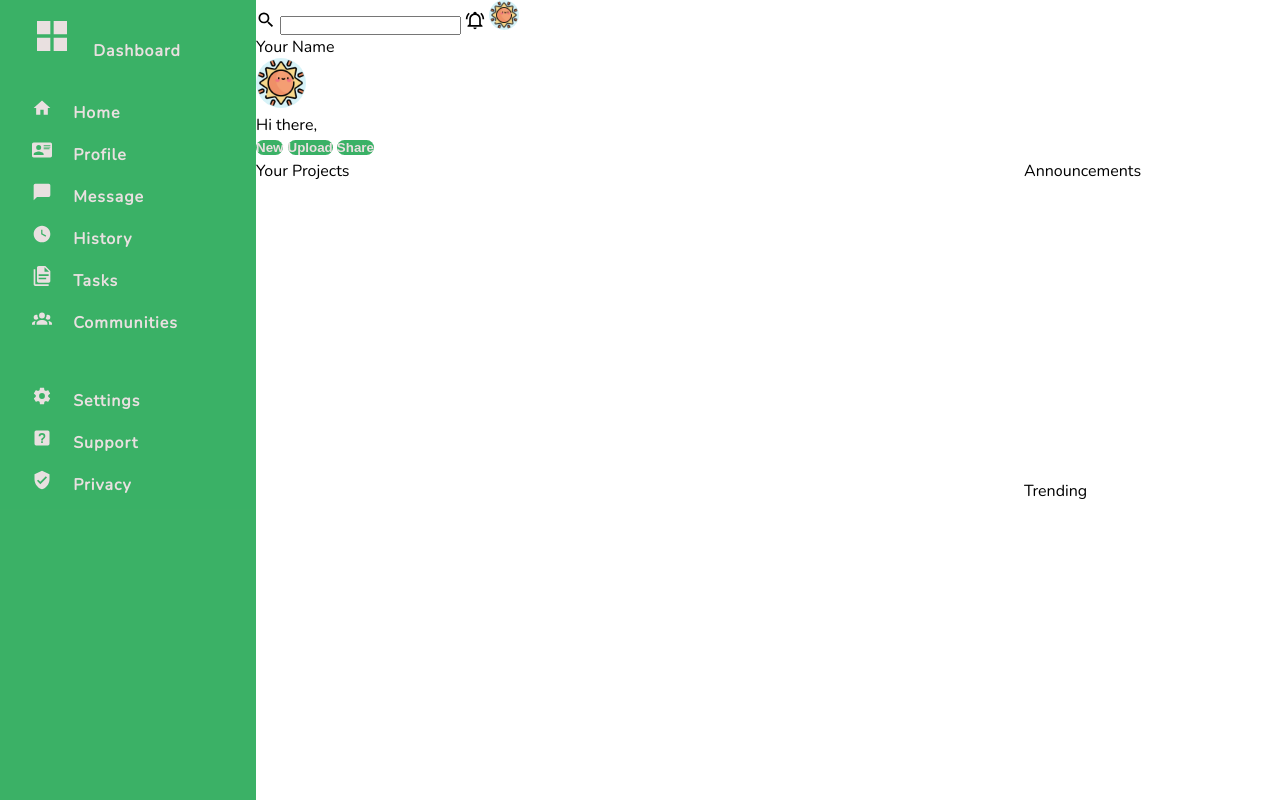
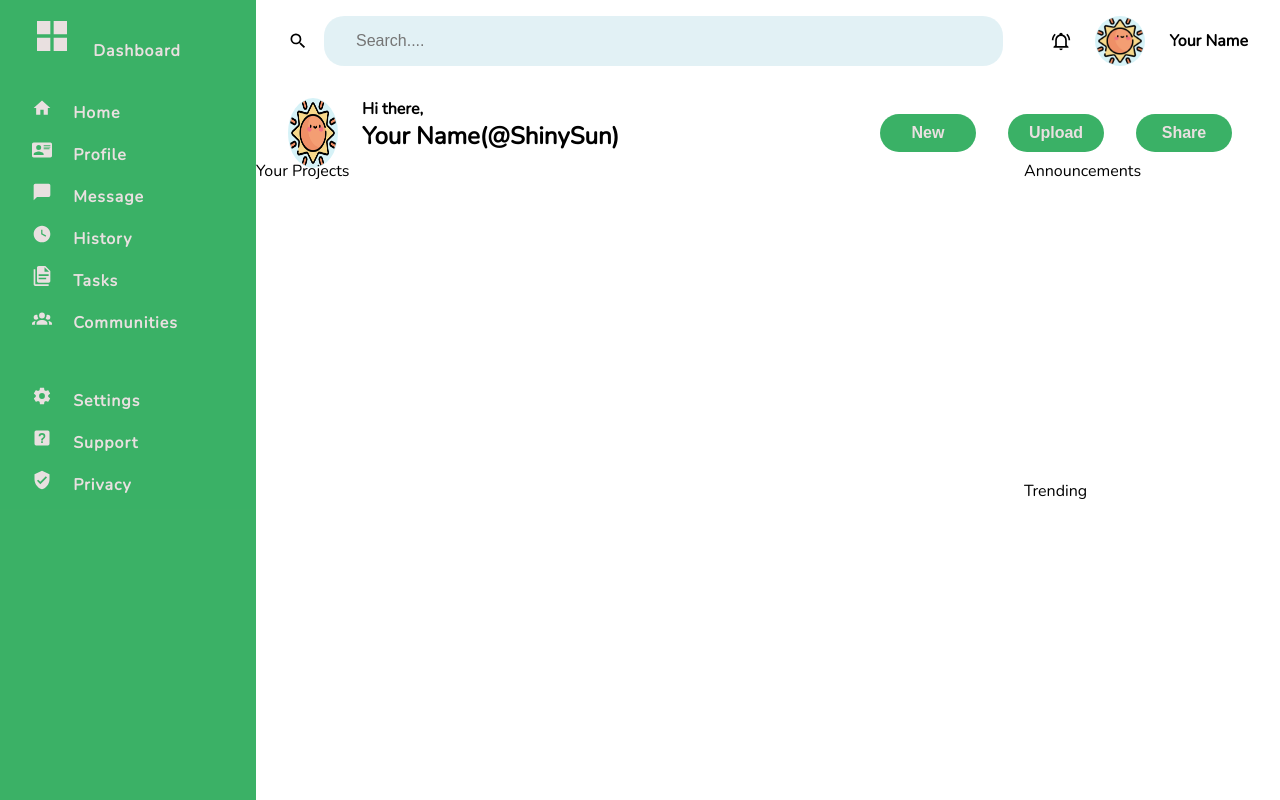
Before and after one commit to Arussel1/admin-dashboard, a plain HTML site: page index.html in a window 1280 px wide. Drawn offline with nearby package versions, Linux system fonts and the light colour scheme.

Commit message:
Complete header

```diff
--- a/index.html
+++ b/index.html
@@ -10,17 +10,23 @@
 <body>
     <div class="container">
         <div class="header">
+          <div class="first-line">
               <img class="small-icons" src="images/magnify.svg" alt="magnify">
-          <input type="search">
+              <input class="search" type="search" placeholder="Search....">
               <img class="small-icons" src="images/bell-ring-outline.svg" alt="notification">
               <img class="profile" src="images/sun.png" alt="small profile">
               <p class="name">Your Name</p>
+          </div>
+          <div class="second-line">
               <img class="big profile" src="images/sun.png" alt="big profile">
+              <div class="textarea">
                   <p class="welcome-text">Hi there,</p>
-          <p class="big name"></p>
+                  <p class="big name">Your Name(@ShinySun)</p>
+              </div>
               <button>New</button>
               <button>Upload</button>
               <button>Share</button>
+          </div>
 
         </div>
         <div class="sidebar">
@@ -28,7 +34,7 @@
 
                     <p class="sidebar-title"> <svg class="title-icon" xmlns="http://www.w3.org/2000/svg" viewBox="0 0 24 24"><path d="M3,11H11V3H3M3,21H11V13H3M13,21H21V13H13M13,3V11H21V3" /></svg> Dashboard</p>
                 </div>
-            <ul class="first">
+            <ul>
                 <li>
                     <svg class="small-icons" xmlns="http://www.w3.org/2000/svg" viewBox="0 0 24 24"><path d="M10,20V14H14V20H19V12H22L12,3L2,12H5V20H10Z" /></svg> Home
                 </li>
@@ -48,7 +54,7 @@
                     <svg class="small-icons" xmlns="http://www.w3.org/2000/svg" viewBox="0 0 24 24"><path d="M12,5.5A3.5,3.5 0 0,1 15.5,9A3.5,3.5 0 0,1 12,12.5A3.5,3.5 0 0,1 8.5,9A3.5,3.5 0 0,1 12,5.5M5,8C5.56,8 6.08,8.15 6.53,8.42C6.38,9.85 6.8,11.27 7.66,12.38C7.16,13.34 6.16,14 5,14A3,3 0 0,1 2,11A3,3 0 0,1 5,8M19,8A3,3 0 0,1 22,11A3,3 0 0,1 19,14C17.84,14 16.84,13.34 16.34,12.38C17.2,11.27 17.62,9.85 17.47,8.42C17.92,8.15 18.44,8 19,8M5.5,18.25C5.5,16.18 8.41,14.5 12,14.5C15.59,14.5 18.5,16.18 18.5,18.25V20H5.5V18.25M0,20V18.5C0,17.11 1.89,15.94 4.45,15.6C3.86,16.28 3.5,17.22 3.5,18.25V20H0M24,20H20.5V18.25C20.5,17.22 20.14,16.28 19.55,15.6C22.11,15.94 24,17.11 24,18.5V20Z" /></svg> Communities
                 </li>
             </ul>
-            <ul class="second">
+            <ul>
                 <li>
                     <svg class="small-icons" xmlns="http://www.w3.org/2000/svg" viewBox="0 0 24 24"><path d="M12,15.5A3.5,3.5 0 0,1 8.5,12A3.5,3.5 0 0,1 12,8.5A3.5,3.5 0 0,1 15.5,12A3.5,3.5 0 0,1 12,15.5M19.43,12.97C19.47,12.65 19.5,12.33 19.5,12C19.5,11.67 19.47,11.34 19.43,11L21.54,9.37C21.73,9.22 21.78,8.95 21.66,8.73L19.66,5.27C19.54,5.05 19.27,4.96 19.05,5.05L16.56,6.05C16.04,5.66 15.5,5.32 14.87,5.07L14.5,2.42C14.46,2.18 14.25,2 14,2H10C9.75,2 9.54,2.18 9.5,2.42L9.13,5.07C8.5,5.32 7.96,5.66 7.44,6.05L4.95,5.05C4.73,4.96 4.46,5.05 4.34,5.27L2.34,8.73C2.21,8.95 2.27,9.22 2.46,9.37L4.57,11C4.53,11.34 4.5,11.67 4.5,12C4.5,12.33 4.53,12.65 4.57,12.97L2.46,14.63C2.27,14.78 2.21,15.05 2.34,15.27L4.34,18.73C4.46,18.95 4.73,19.03 4.95,18.95L7.44,17.94C7.96,18.34 8.5,18.68 9.13,18.93L9.5,21.58C9.54,21.82 9.75,22 10,22H14C14.25,22 14.46,21.82 14.5,21.58L14.87,18.93C15.5,18.67 16.04,18.34 16.56,17.94L19.05,18.95C19.27,19.03 19.54,18.95 19.66,18.73L21.66,15.27C21.78,15.05 21.73,14.78 21.54,14.63L19.43,12.97Z" /></svg> Settings
                 </li>
--- a/style.css
+++ b/style.css
@@ -25,11 +25,15 @@ html{
 }
 /* Button styling */
 button{
+    width:6rem;
+    height:2.4rem;
     background-color: var(--sidebar-and-button-color);
     border:0;
-    border-radius: 8px;
+    border-radius: 30px;
     color:var(--sidebar-text-color);
+    font-size:1rem;
     font-weight: 700;
+    margin:1rem;
 }
 button:hover{
     background-color: rgb(8, 94, 8);
@@ -47,17 +51,46 @@ button:hover{
 /*Header position and styling */
 .header{
     grid-area: 1/2/2/4;
+    padding: 1rem 2rem;
 }
-img.profile{
-    width:30px;
+
+
+.first-line,.second-line{
+    display:flex;
+    margin-bottom:2rem;
+}
+.search{
+    border: 0;
+    background-color: rgba(213, 235, 240, 0.678);
+    border-radius: 20px;
+    flex:1;
+    font-size:1rem;
+    margin-right: 3rem;
+    margin-left: 1rem;
+    padding: 2px 2rem;
+}
+.profile{
+    width:50px;
     background-color:rgba(200, 238, 245, 0.747);
     padding:1px;
     border-radius: 50%;
+    margin: 0 1.5rem;
 }
-img.big.profile{
-    width:50px;
+.name{
+    font-weight: 700;
+    align-self: center;
 }
 
+.big.profile{
+    margin-left:0;
+}
+.textarea{
+    margin-right:auto;
+    font-weight: 700;
+}
+.textarea>.big.name{
+    font-size: 1.5rem;
+}
 /*Sidebar position and styling */
 .sidebar{
     background-color: var(--sidebar-and-button-color);
```
Lines whose indentation alone changed are shown as unchanged.
